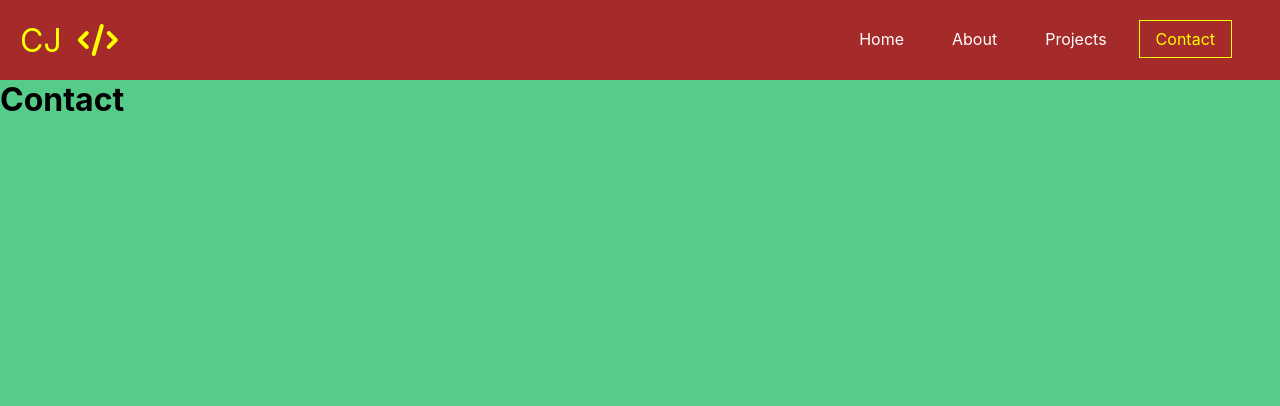
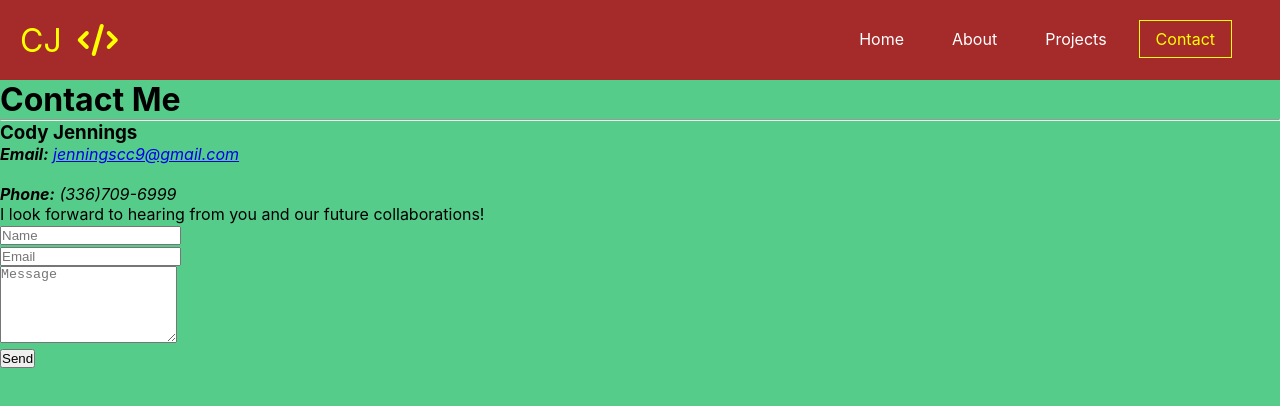
Before and after one commit to Cody-Jennings/Portfolio, a React (Create React App) app: page /contact in a window 1280 px wide. Shown: the top 406 px of the page. Built offline with nearby package versions, Linux system fonts and the light colour scheme.

Commit message:
updated README and Contact Page

```diff
--- a/package.json
+++ b/package.json
@@ -9,7 +9,9 @@
     "@testing-library/jest-dom": "^5.16.5",
     "@testing-library/react": "^13.4.0",
     "@testing-library/user-event": "^13.5.0",
+    "bootstrap": "^5.2.3",
     "react": "^18.2.0",
+    "react-bootstrap": "^2.7.2",
     "react-dom": "^18.2.0",
     "react-router-dom": "^6.8.0",
     "react-scripts": "5.0.1",
--- a/src/Pages/Contact/Contact.js
+++ b/src/Pages/Contact/Contact.js
@@ -1,11 +1,120 @@
-import React from 'react'
+import React from "react";
+import { Container, Row, Col } from "react-bootstrap";
+import { useState } from "react";
+import './Contact.css'
+function Contact() {
 
-function Contact() {
-    return (
-        <div>
-            <h1>Contact</h1>
-        </div>
-    )
+  const [name, setName] = useState("");
+  const [email, setEmail] = useState("");
+  const [message, setMessage] = useState("");
+
+  const handleSubmit = (e) => {
+    e.preventDefault();
+    const body = `Name: ${name}\nEmail: ${email}\nMessage: ${message}`;
+    const mailToLink = `mailto:jenningscc9@gmail.com?subject=Contact Request&body=${encodeURIComponent(body)}`;
+    window.location.href = mailToLink;
+    setName('');
+    setEmail('');
+    setMessage('');
+
+    alert(`Your message has been sent!\n\nName: ${name}\nEmail: ${email}\nMessage: ${message}`);
+
+  }
+
+  const contactConfig = {
+    YOUR_EMAIL: 'jenningscc9@gmail.com',
+    YOUR_FONE: '(336)709-6999',
+    description:
+      'I look forward to hearing from you and our future collaborations! ',
+    YOUR_SERVICE_ID: 'service_id',
+    YOUR_TEMPLATE_ID: 'template_id',
+    YOUR_USER_ID: 'user_id',
+  };
+
+
+  return (
+
+    <Container className="contain animate__animated animate__lightSpeedInLeft " >
+
+      <Row className="mb-5 mt-3">
+        <Col lg="8">
+          <h1 className="display-4 mb-4">Contact Me</h1>
+          <hr className="t_border my-4 ml-0 text-left" />
+        </Col>
+      </Row>
+      <Row className="sec_sp">
+        <Col lg="5" className="mb-5">
+          <h3 className="color_sec py-4">Cody Jennings</h3>
+          <address>
+            <strong>Email:</strong>{" "}
+            <a href={`mailto:${contactConfig.YOUR_EMAIL}`}>
+              {contactConfig.YOUR_EMAIL}
+            </a>
+            <br />
+            <br />
+            {contactConfig.hasOwnProperty("YOUR_FONE") ? (
+              <p>
+                <strong>Phone:</strong> {contactConfig.YOUR_FONE}
+              </p>
+            ) : (
+              ""
+            )}
+          </address>
+          <p>{contactConfig.description}</p>
+        </Col>
+        <Col lg="7" className="d-flex align-items-center">
+          <form onSubmit={handleSubmit} className="contact__form w-100">
+            <Row>
+              <Col lg="6" className="form-group">
+                <input
+                  className="form-control"
+                  id="name"
+                  name="name"
+                  placeholder="Name"
+                  type="text"
+                  value={name}
+                  onChange={e => setName(e.target.value)}
+                  required
+                />
+              </Col>
+              <Col lg="6" className="form-group">
+                <input
+                  className="form-control rounded-0"
+                  id="email"
+                  name="email"
+                  placeholder="Email"
+                  type="email"
+                  value={email}
+                  onChange={e => setEmail(e.target.value)}
+                  required
+                />
+              </Col>
+            </Row>
+            <textarea
+              className="form-control rounded-0"
+              id="message"
+              name="message"
+              placeholder="Message"
+              rows="5"
+              value={message}
+              onChange={e => setMessage(e.target.value)}
+              required
+            ></textarea>
+            <br />
+            <Row>
+              <Col lg="12" className="form-group">
+                <button className="btn ac_btn" type="submit">
+                  Send
+                </button>
+              </Col>
+            </Row>
+          </form>
+        </Col>
+      </Row>
+    </Container>
+
+
+  );
 }
 
 export default Contact
```
Also changed, not shown: 2 other files (tests, documents, lock files or other folders).
